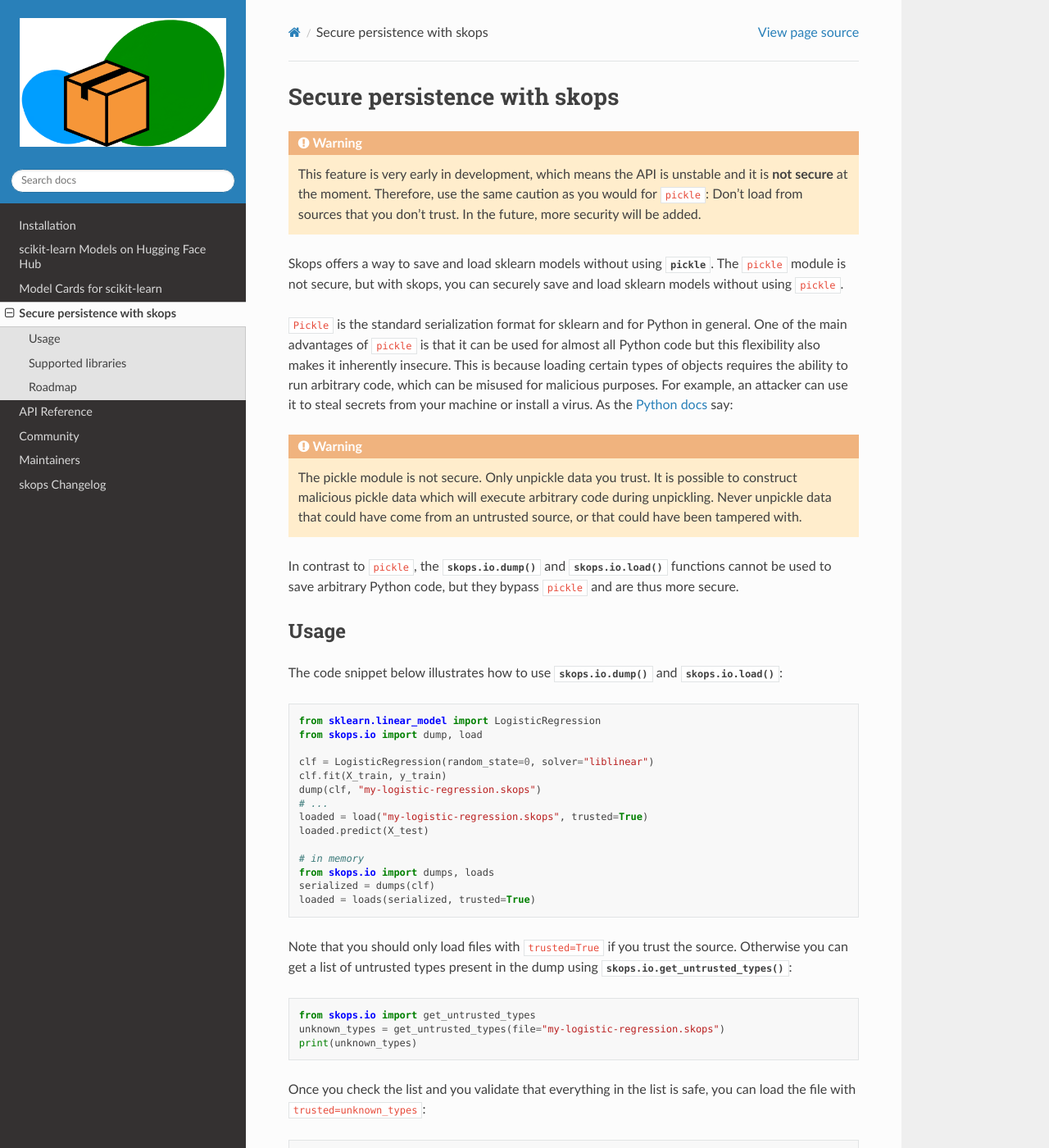
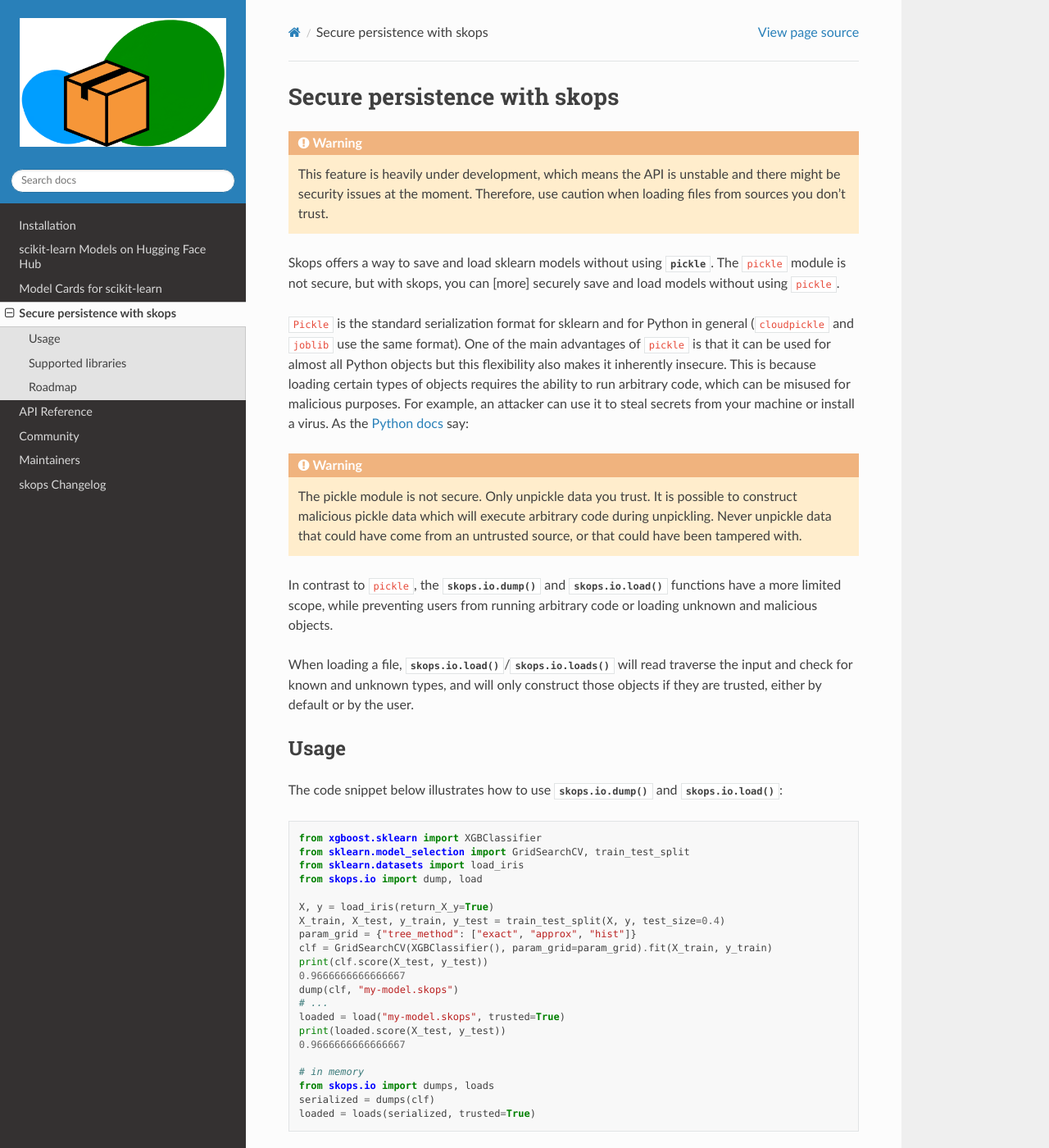
Before and after one commit to skops-dev/skops, a Sphinx documentation site: the page built from docs/persistence.rst, in a window 1280 px wide and 1400 px high. Shown: the whole window at 82% size. Built offline with Sphinx 7.4.7 and the Read the Docs theme 2.0.0, drawn with Linux system fonts in a browser that asks for light colours; some of the changed text lies outside the part shown.

Commit message:
DOC rework persistence user guide

```diff
--- a/docs/persistence.rst
+++ b/docs/persistence.rst
@@ -5,22 +5,21 @@ Secure persistence with skops
 
 .. warning::
 
-   This feature is very early in development, which means the API is
-   unstable and it is **not secure** at the moment. Therefore, use the same
-   caution as you would for ``pickle``: Don't load from sources that you
-   don't trust. In the future, more security will be added.
+   This feature is heavily under development, which means the API is unstable
+   and there might be security issues at the moment. Therefore, use caution
+   when loading files from sources you don't trust.
 
 Skops offers a way to save and load sklearn models without using :mod:`pickle`.
-The ``pickle`` module is not secure, but with skops, you can securely save and
-load sklearn models without using ``pickle``.
+The ``pickle`` module is not secure, but with skops, you can [more] securely
+save and load models without using ``pickle``.
 
 ``Pickle`` is the standard serialization format for sklearn and for Python in
-general. One of the main advantages of ``pickle`` is that it can be used for
-almost all Python code but this flexibility also makes it inherently insecure.
-This is because loading certain types of objects requires the ability to run
-arbitrary code, which can be misused for malicious purposes. For example, an
-attacker can use it to steal secrets from your machine or install a virus. As
-the `Python docs
+general (``cloudpickle`` and ``joblib`` use the same format). One of the main
+advantages of ``pickle`` is that it can be used for almost all Python objects
+but this flexibility also makes it inherently insecure. This is because loading
+certain types of objects requires the ability to run arbitrary code, which can
+be misused for malicious purposes. For example, an attacker can use it to steal
+secrets from your machine or install a virus. As the `Python docs
 <https://docs.python.org/3/library/pickle.html#module-pickle>`__ say:
 
 .. warning::
@@ -31,8 +30,12 @@ the `Python docs
     untrusted source, or that could have been tampered with.
 
 In contrast to ``pickle``, the :func:`skops.io.dump` and :func:`skops.io.load`
-functions cannot be used to save arbitrary Python code, but they bypass
-``pickle`` and are thus more secure.
+functions have a more limited scope, while preventing users from running
+arbitrary code or loading unknown and malicious objects.
+
+When loading a file, :func:`skops.io.load`/:func:`skops.io.loads` will read
+traverse the input and check for known and unknown types, and will only
+construct those objects if they are trusted, either by default or by the user.
 
 Usage
 -----
@@ -42,15 +45,22 @@ The code snippet below illustrates how to use :func:`skops.io.dump` and
 
 .. code:: python
 
-    from sklearn.linear_model import LogisticRegression
+    from xgboost.sklearn import XGBClassifier
+    from sklearn.model_selection import GridSearchCV, train_test_split
+    from sklearn.datasets import load_iris
     from skops.io import dump, load
 
-    clf = LogisticRegression(random_state=0, solver="liblinear")
-    clf.fit(X_train, y_train)
-    dump(clf, "my-logistic-regression.skops")
+    X, y = load_iris(return_X_y=True)
+    X_train, X_test, y_train, y_test = train_test_split(X, y, test_size=0.4)
+    param_grid = {"tree_method": ["exact", "approx", "hist"]}
+    clf = GridSearchCV(XGBClassifier(), param_grid=param_grid).fit(X_train, y_train)
+    print(clf.score(X_test, y_test))
+    0.9666666666666667
+    dump(clf, "my-model.skops")
     # ...
-    loaded = load("my-logistic-regression.skops", trusted=True)
-    loaded.predict(X_test)
+    loaded = load("my-model.skops", trusted=True)
+    print(loaded.score(X_test, y_test))
+    0.9666666666666667
 
     # in memory
     from skops.io import dumps, loads
@@ -64,28 +74,35 @@ using :func:`skops.io.get_untrusted_types`:
 .. code:: python
 
     from skops.io import get_untrusted_types
-    unknown_types = get_untrusted_types(file="my-logistic-regression.skops")
+    unknown_types = get_untrusted_types(file="my-model.skops")
     print(unknown_types)
+    ['numpy.float64', 'numpy.int64', 'sklearn.metrics._scorer._passthrough_scorer',
+    'xgboost.core.Booster', 'xgboost.sklearn.XGBClassifier']
+
+Note that everything in the above list is safe to load. We already have many
+types included as trusted by default, and some of the above values might be
+added to that list in the future.
 
 Once you check the list and you validate that everything in the list is safe,
 you can load the file with ``trusted=unknown_types``:
 
 .. code:: python
 
-    loaded = load("my-logistic-regression.skops", trusted=unknown_types)
+    loaded = load("my-model.skops", trusted=unknown_types)
 
 At the moment, we support the vast majority of sklearn estimators. This
 includes complex use cases such as :class:`sklearn.pipeline.Pipeline`,
-:class:`sklearn.model_selection.GridSearchCV`, classes using Cython code, such
-as :class:`sklearn.tree.DecisionTreeClassifier`, and more. If you discover an
-sklearn estimator that does not work, please open an issue on the skops `GitHub
-page <https://github.com/skops-dev/skops/issues>`_ and let us know.
+:class:`sklearn.model_selection.GridSearchCV`, classes using objects defined in
+Cython such such as :class:`sklearn.tree.DecisionTreeClassifier`, and more. If
+you discover an sklearn estimator that does not work, please open an issue on
+the skops `GitHub page <https://github.com/skops-dev/skops/issues>`__ and let
+us know.
 
-In contrast to ``pickle``, skops cannot persist arbitrary Python code. This
-means if you have custom functions (say, a custom function to be used with
+At the moment, ``skops`` cannot persist arbitrary Python code. This means if
+you have custom functions (say, a custom function to be used with
 :class:`sklearn.preprocessing.FunctionTransformer`), it will not work. However,
-most ``numpy`` and ``scipy`` functions should work. Therefore, you can actually
-save built-in functions like ``numpy.sqrt``.
+most ``numpy`` and ``scipy`` functions should work. Therefore, you can save
+objects having references to functions such as ``numpy.sqrt``.
 
 Supported libraries
 -------------------
@@ -96,7 +113,7 @@ most types from **numpy** and **scipy** should be supported, such as (sparse)
 arrays, dtypes, random generators, and ufuncs.
 
 Apart from this core, we plan to support machine learning libraries commonly
-used be the community. So far, those are:
+used be the community. So far, we have tested the following libraries:
 
 - `LightGBM <https://lightgbm.readthedocs.io/>`_ (scikit-learn API)
 - `XGBoost <https://xgboost.readthedocs.io/en/stable/>`_ (scikit-learn API)
@@ -104,24 +121,21 @@ used be the community. So far, those are:
 
 If you run into a problem using any of the mentioned libraries, this could mean
 there is a bug in skops. Please open an issue on `our issue tracker
-<https://github.com/skops-dev/skops/issues>`_ (but please check first if a
+<https://github.com/skops-dev/skops/issues>`__ (but please check first if a
 corresponding issue already exists).
 
 Roadmap
 -------
+There needs to be more testing to harden the loader and make sure we don't run
+arbitrary code when it's not intended. However, the safety mechanisms already
+in place should prevent most cases of abuse.
 
-Currently, it is still possible to run insecure code when using skops
-persistence. For example, it's possible to load a save file that evaluates
-arbitrary code using :func:`eval`. However, we have concrete plans on how to
-mitigate this, so please stay updated.
+At the moment most persisting and loading arbitrary C extension types is not
+possible unless a python object wraps around them and handles persistance and
+loading via ``__getstate__`` and ``__setstate__``. We plan to develop an API
+which would help third party libraries to make their C extension types
+``skops`` compatible.
 
-On top of trying to support persisting all relevant sklearn objects, we plan on
-making persistence extensible for other libraries. As a user, this means that
-if you trust a certain library, you will be able to tell skops to load code
-from that library. As a library author, there will be a clear path of what
-needs to be done to add secure persistence to your library, such that skops can
-save and load code from your library.
-
-To follow what features are currently planned, filter for the `"persistence"
-label <https://github.com/skops-dev/skops/labels/persistence>`_ in our GitHub
-issues.
+You can check on our `"issue tracker
+<https://github.com/skops-dev/skops/labels/persistence>`__ which features are
+planned for the near future.
```
